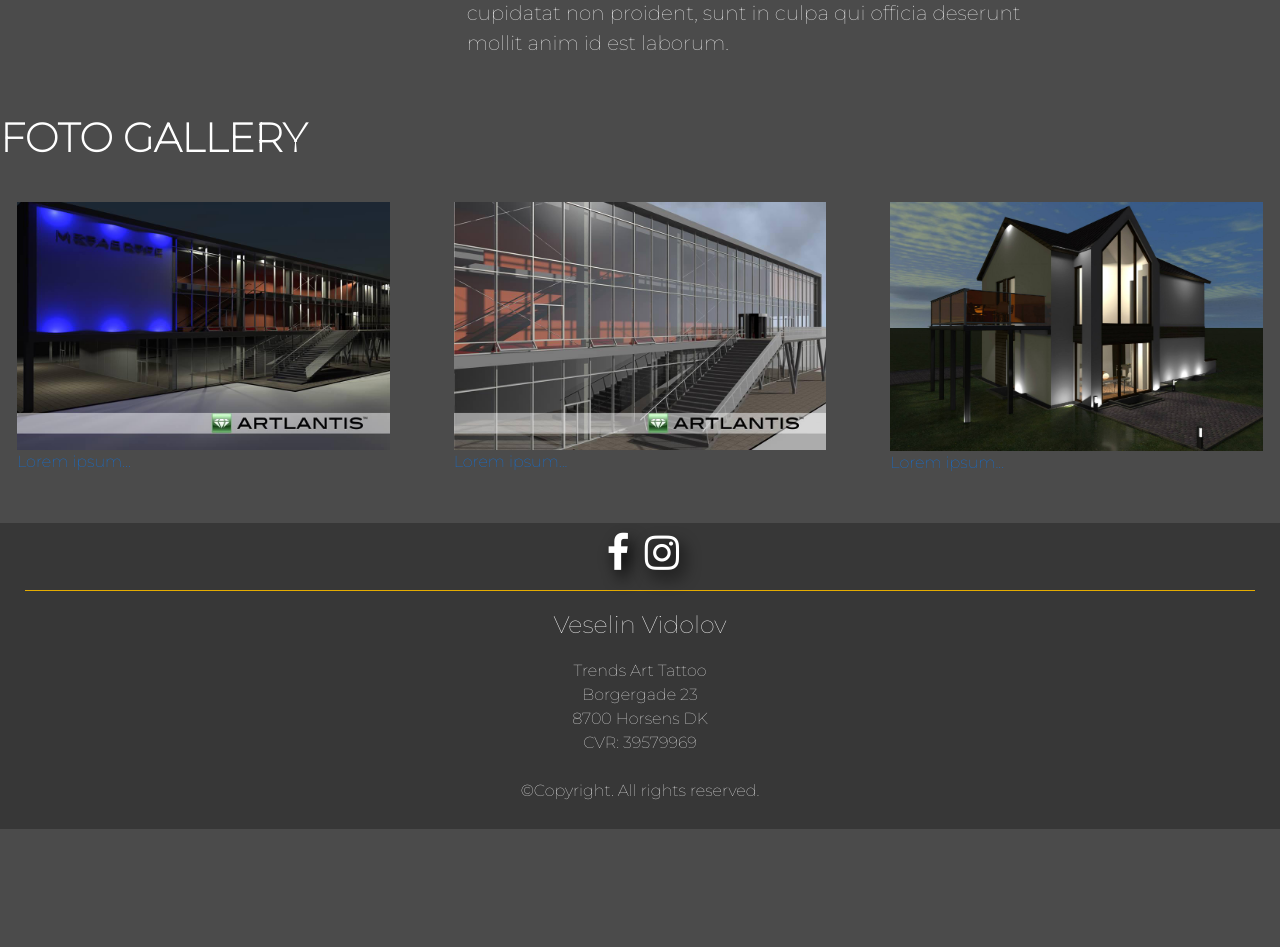
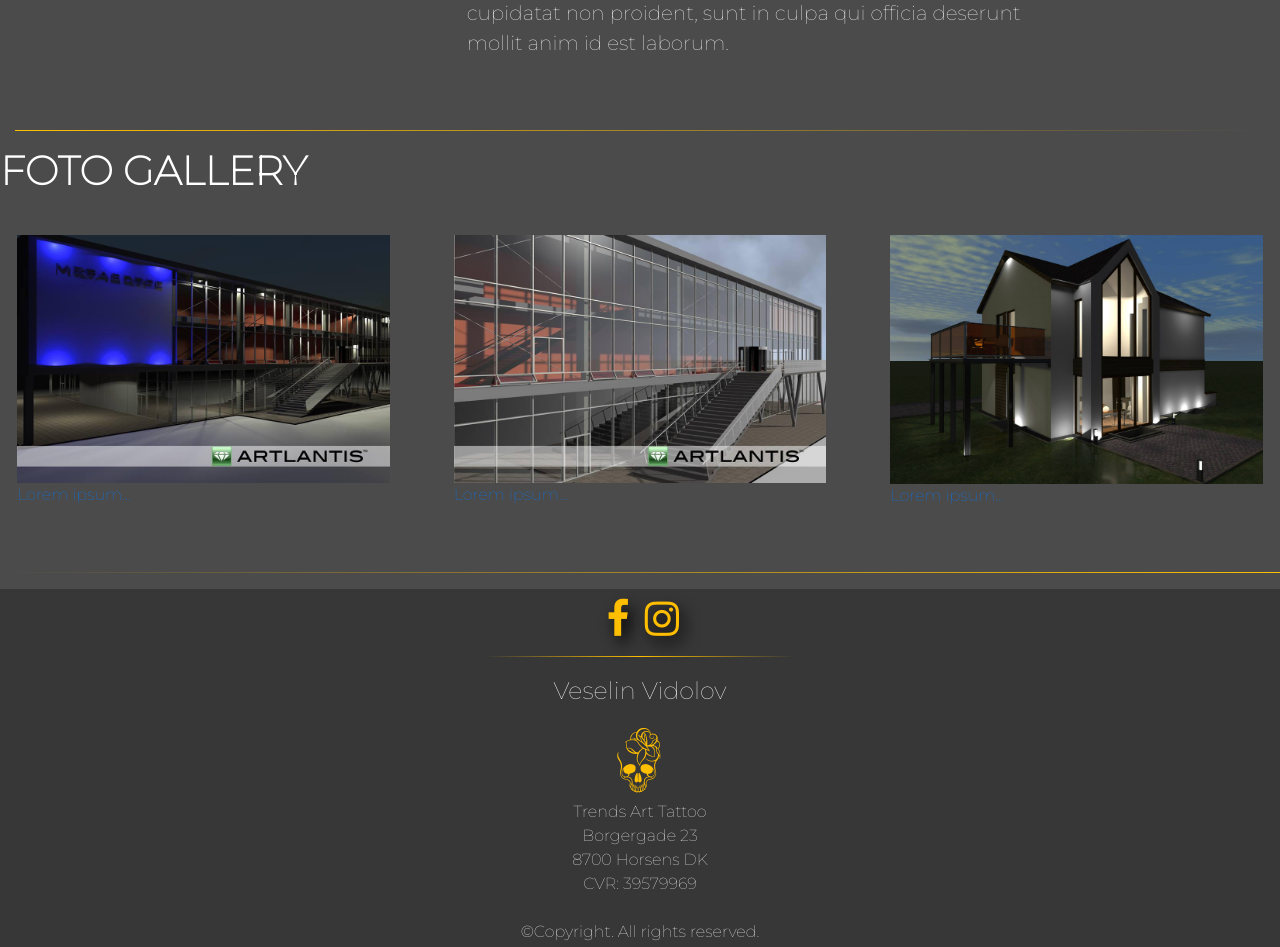
Before and after one commit to DerMoe365/DKProjekt, a plain HTML site: page index.html in a window 1280 px wide. Shown: the part 1460-2407 px from the top of the page. Before the commit the page ends 2289 px from the top, so only its background shows below. Drawn offline with nearby package versions, Linux system fonts and the light colour scheme.

Commit message:
Footer&Line

```diff
--- a/index.html
+++ b/index.html
@@ -105,7 +105,10 @@
     </script>
 
   </div>
+  <hr class="hrleft">
 </div>
+
+
 <!-- End PI -->
 <h1>FOTO GALLERY</h1>
 
@@ -140,8 +143,10 @@
             </a>
           </div>
         </div>
+
+
       </div>
-
+<hr class="hrright">
 
 <footer>
   <div class= "container-fluid padding">
@@ -150,9 +155,9 @@
     <a href="https://www.facebook.com/vvidolov"><i class = "fa fa-facebook"></i></a>
     <a href="https://www.instagram.com/veso_vidolov/"><i class = "fa fa-instagram"></i></a>
 
-    <hr>
-          <p class="name">Veselin Vidolov <br></p>
-
+ <hr class="footer">
+          <p class="name">Veselin Vidolov </p>
+          <img class="logofooter" src="img/icon/Logo.png" alt="foot">
            <p>
             Trends Art Tattoo<br>
             Borgergade 23<br>
--- a/style.css
+++ b/style.css
@@ -33,17 +33,35 @@ footer{
     text-align: center;
     text-decoration: none;
     text-shadow: 5px 8px 15px #000000;
-    color: white;
+    color: #ffbf00;
 }
 .fa:hover{
 opacity: 0.7;
 }
+.logofooter{
+    width:100px;
+    height: 75px;
+}
+hr.hrleft{
+ border:0;
+ height: 1px;
+ background-image: linear-gradient(to right,#ffbf00,transparent);
+}
+hr.hrright{
+    border:0;
+    height: 1px;
+    background-image: linear-gradient(to left,#ffbf00,transparent);
+   }
+hr.footer{
+    width: 25%;
+    border:0;
+ height: 1px;
+ background-image: linear-gradient(to right,#373737,#ffbf00,#373737);
+}
 
-hr{
-  background-color:  #ffbf00 ;
-}
 p.name{
     font-size: 24px;
+    color: white;
 
 }
 
```
